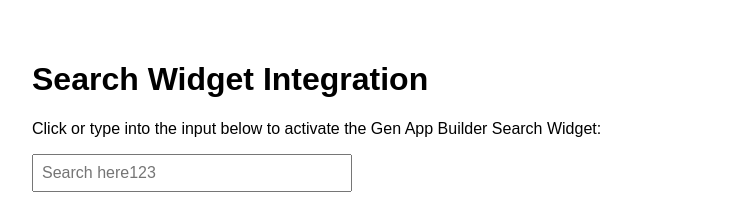
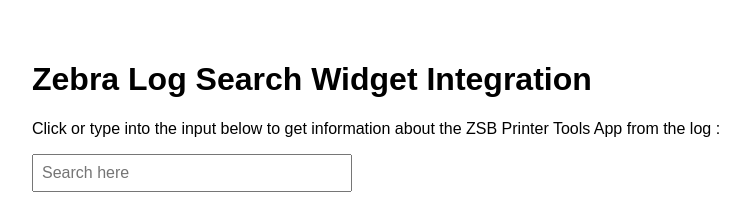
Before and after one commit to NivethaSri/ZSBActivityTracker, a plain HTML site: page index.html in a window 1280 px wide. Shown: the whole page, without its empty margins (8-758 px from the left). Drawn offline with Linux system fonts and the light colour scheme.

Commit message:
changes added

```diff
--- a/index.html
+++ b/index.html
@@ -17,8 +17,8 @@
 </head>
 <body>
 
-  <h1>Search Widget Integration</h1>
-  <p>Click or type into the input below to activate the Gen App Builder Search Widget:</p>
+  <h1>Zebra Log Search Widget Integration </h1>
+  <p>Click or type into the input below to get information about the ZSB Printer Tools App from the log :</p>
 
 
   <!-- Widget JavaScript bundle -->
@@ -31,7 +31,7 @@
 </gen-search-widget>
 
 <!-- Element that opens the widget on click. It does not have to be an input -->
-<input placeholder="Search here123" id="searchWidgetTrigger" />
+<input placeholder="Search here" id="searchWidgetTrigger" />
 
 </body>
 </html>
```
